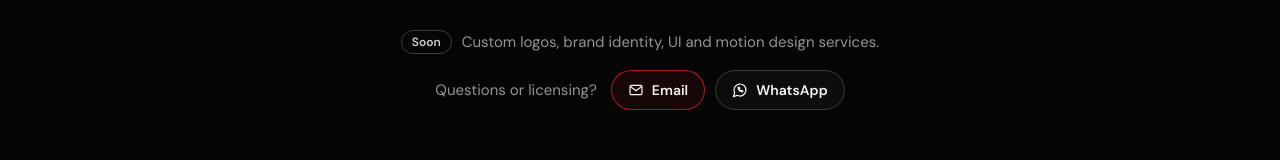
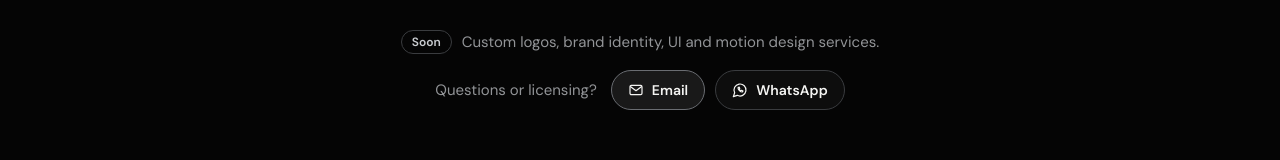
Before and after one commit to rosyidkhulqi-sys/khulqidesign, a React (Vite) app: page / in a window 1280 px wide. In both pictures the pointer is over the link "Email". Shown: the part 3655-3815 px from the top of the page. Built offline with nearby package versions, Linux system fonts and the light colour scheme; no server answers.

Commit message:
Hover the Email and WhatsApp buttons in grey, like the site's other outline buttons
Co-Authored-By: Claude Opus 5.5 <noreply@anthropic.com>

```diff
--- a/src/pages/home/Home.css
+++ b/src/pages/home/Home.css
@@ -594,7 +594,7 @@
   font-weight: 600;
   transition: border-color 0.2s, background 0.2s;
 }
-.home-chip:hover { border-color: rgba(231, 33, 46, 0.7); background: rgba(231, 33, 46, 0.08); }
+.home-chip:hover { border-color: #6a6d72; background: rgba(255, 255, 255, 0.08); }
 .home-chip svg { width: 16px; height: 16px; fill: none; stroke: currentColor; stroke-width: 1.8; stroke-linecap: round; stroke-linejoin: round; }
 
 /* members don't get the last call, so only the small print remains */
```
